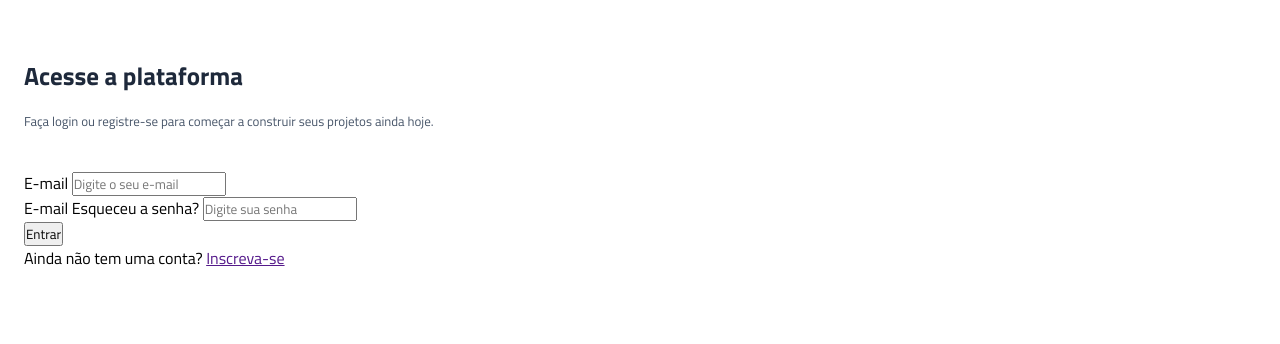
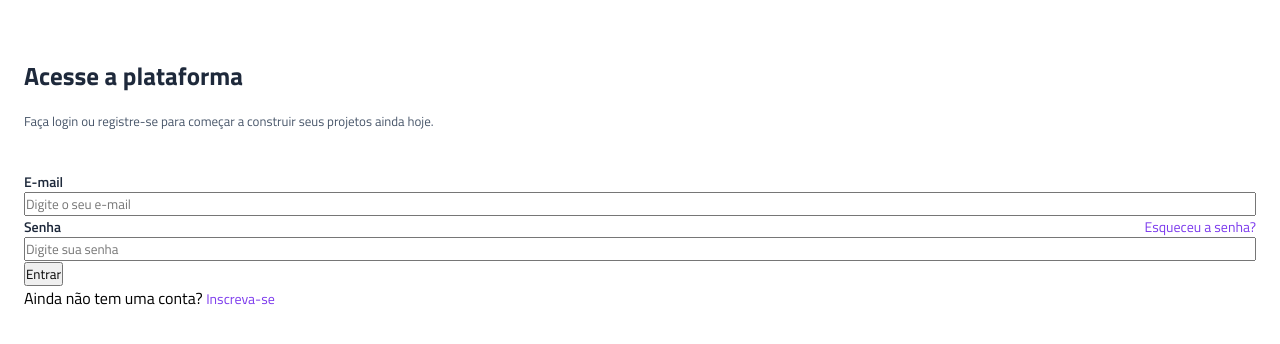
Before and after one commit to nicolas-de-souza-moraes12a/projeto-vertigo, a plain HTML site: page index.html in a window 1280 px wide. Shown: the part 136-480 px from the top of the page. Drawn offline with Linux system fonts and the light colour scheme.

Commit message:
estilização dos labels e das âncoras de seção de login

```diff
--- a/index.html
+++ b/index.html
@@ -30,8 +30,10 @@
                     <input type="email" placeholder="Digite o seu e-mail" id="email">
                 </div>
                 <div class="input-box">
-                    <label for="senha">E-mail</label>
+                    <div>
+                    <label for="senha">Senha</label>
                     <a>Esqueceu a senha?</a>
+                    </div>
                     <input type="password" placeholder="Digite sua senha" id="senha">
                 </div>
 
--- a/style.css
+++ b/style.css
@@ -8,6 +8,7 @@
 :root {
     --gray-800: #1E293B;
     --gray-600: #475569;
+    --purple: #7C3AED;
 }
 
 header {
@@ -40,3 +41,30 @@ main {
     font-size: 0.8125rem;
     color: var(--gray-600);
 }
+
+.input-box {
+    display: flex;
+    flex-direction: column;
+}
+
+.input-box div {
+    display: flex;
+    justify-content: space-between;
+    align-items: center;
+}
+
+.login label {
+    font-size: 0.875rem;
+    color: var(--gray-800);
+    font-weight: 600;
+}
+
+.login a {
+    color: var(--purple);
+    text-decoration: none;
+    font-size: 0.875rem;
+}
+
+.login a:hover {
+    text-decoration: underline;
+}
```
